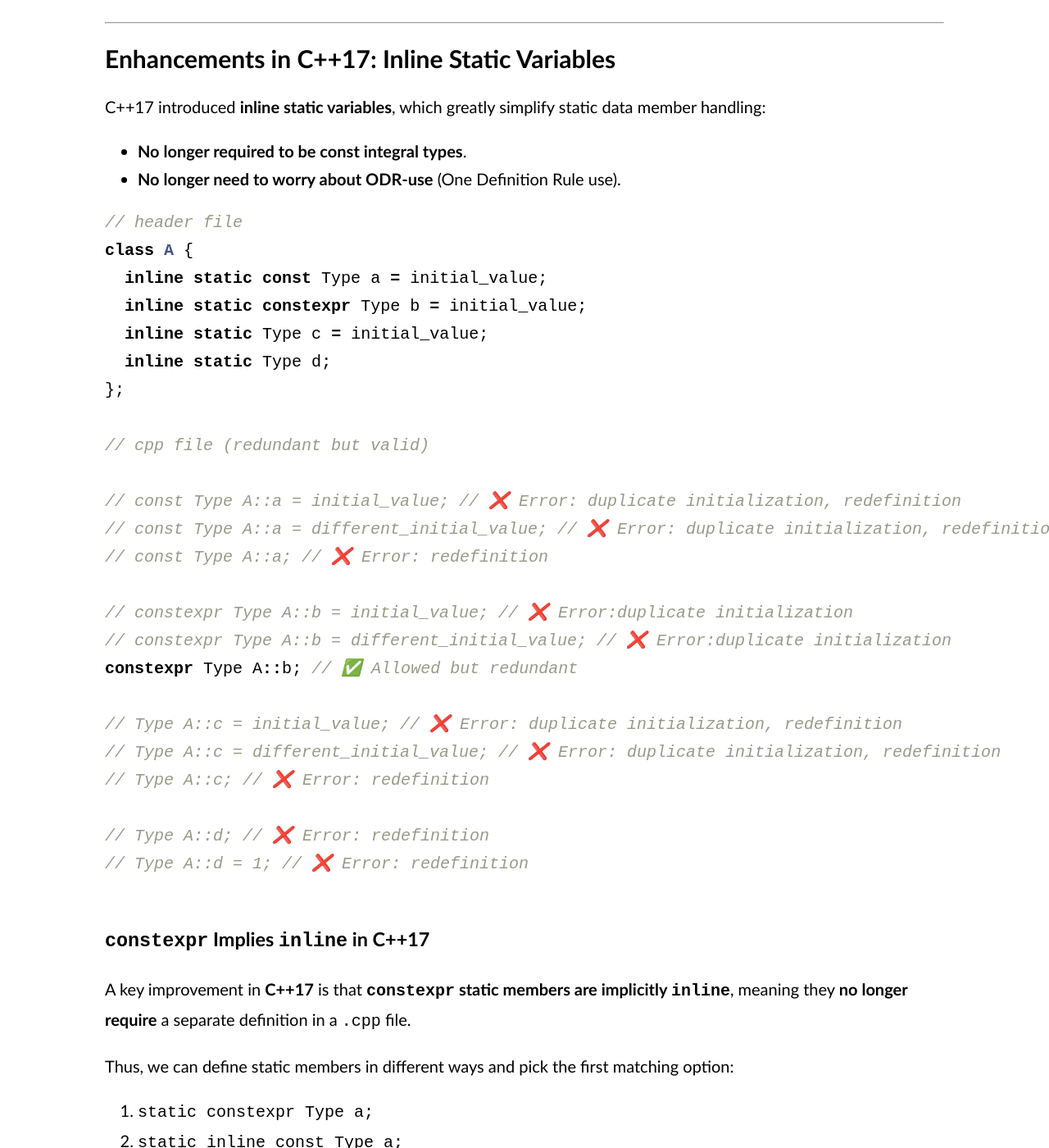
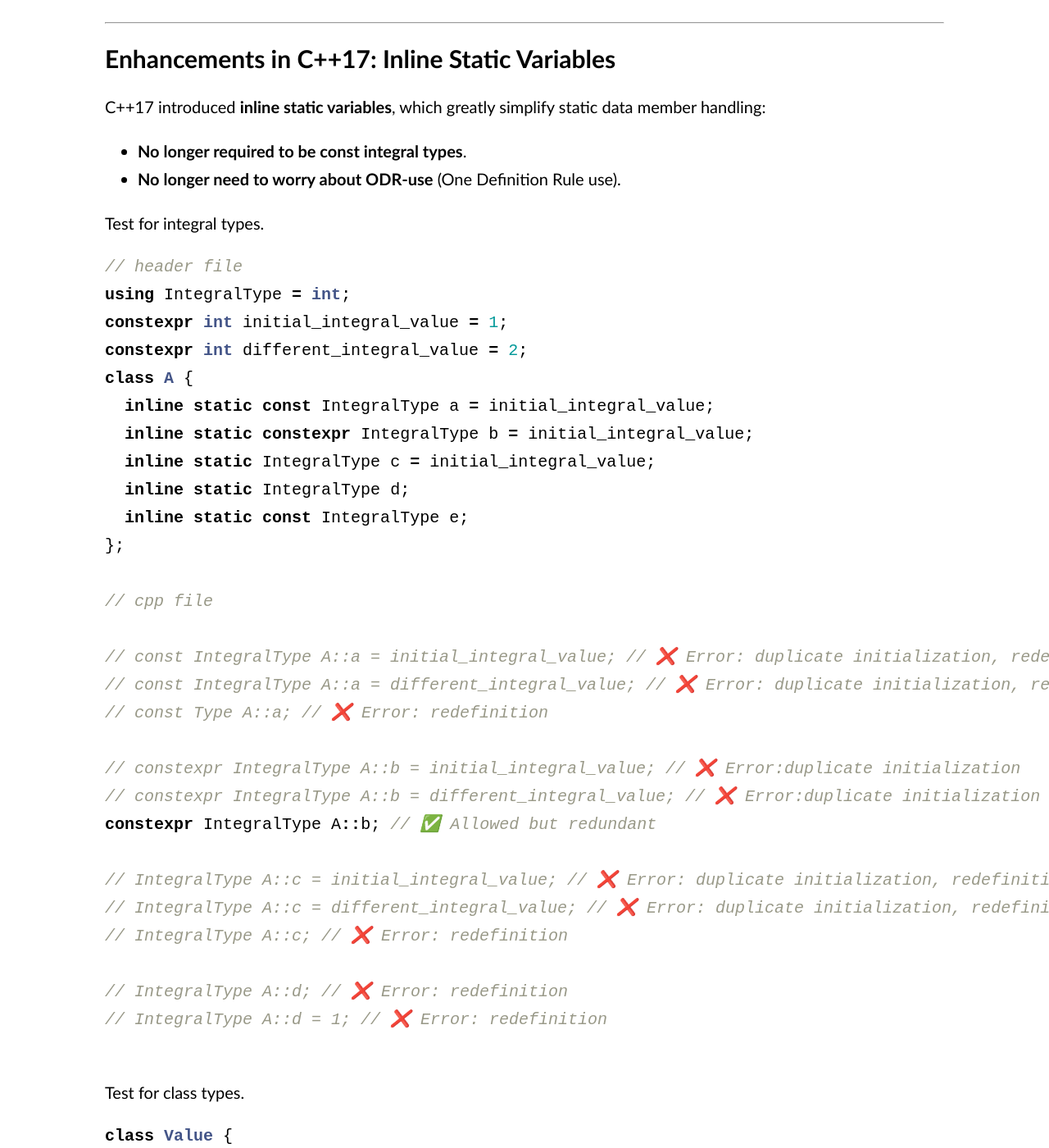
Before and after one commit to baihacker/main, a Jekyll site: the page built from docs/_posts/2025-02-09-A_survey_on_c++_class_static_data_members.md, in a window 1280 px wide and 1400 px high, scrolled down 2473 px. Shown: the whole window at 82% size. Built offline with Jekyll 4.4.1, drawn with Linux system fonts in a browser that asks for light colours; comment, search, counter and statistics services are not loaded; some of the changed text lies outside the part shown.

Commit message:
Refine docs.

````diff
--- a/docs/_posts/2025-02-09-A_survey_on_c++_class_static_data_members.md
+++ b/docs/_posts/2025-02-09-A_survey_on_c++_class_static_data_members.md
@@ -104,31 +104,84 @@
 - **No longer required to be const integral types**.
 - **No longer need to worry about ODR-use** (One Definition Rule use).
 
+Test for integral types.
 ```cpp
 // header file
+using IntegralType = int;
+constexpr int initial_integral_value = 1;
+constexpr int different_integral_value = 2;
 class A {
-  inline static const Type a = initial_value;
-  inline static constexpr Type b = initial_value;
-  inline static Type c = initial_value;
-  inline static Type d;
+  inline static const IntegralType a = initial_integral_value;
+  inline static constexpr IntegralType b = initial_integral_value;
+  inline static IntegralType c = initial_integral_value;
+  inline static IntegralType d;
+  inline static const IntegralType e;
 };
 
-// cpp file (redundant but valid)
+// cpp file
 
-// const Type A::a = initial_value; // ❌ Error: duplicate initialization, redefinition
-// const Type A::a = different_initial_value; // ❌ Error: duplicate initialization, redefinition
+// const IntegralType A::a = initial_integral_value; // ❌ Error: duplicate initialization, redefinition
+// const IntegralType A::a = different_integral_value; // ❌ Error: duplicate initialization, redefinition
 // const Type A::a; // ❌ Error: redefinition
 
-// constexpr Type A::b = initial_value; // ❌ Error:duplicate initialization
-// constexpr Type A::b = different_initial_value; // ❌ Error:duplicate initialization
-constexpr Type A::b; // ✅ Allowed but redundant
+// constexpr IntegralType A::b = initial_integral_value; // ❌ Error:duplicate initialization
+// constexpr IntegralType A::b = different_integral_value; // ❌ Error:duplicate initialization
+constexpr IntegralType A::b; // ✅ Allowed but redundant
 
-// Type A::c = initial_value; // ❌ Error: duplicate initialization, redefinition
-// Type A::c = different_initial_value; // ❌ Error: duplicate initialization, redefinition
-// Type A::c; // ❌ Error: redefinition
+// IntegralType A::c = initial_integral_value; // ❌ Error: duplicate initialization, redefinition
+// IntegralType A::c = different_integral_value; // ❌ Error: duplicate initialization, redefinition
+// IntegralType A::c; // ❌ Error: redefinition
 
-// Type A::d; // ❌ Error: redefinition
-// Type A::d = 1; // ❌ Error: redefinition
+// IntegralType A::d; // ❌ Error: redefinition
+// IntegralType A::d = 1; // ❌ Error: redefinition
+
+```
+
+Test for class types.
+```cpp
+class Value {
+ public:
+  constexpr Value(int v = 0) : v(v) {}
+  int v;
+};
+using ClassType = Value;
+constexpr Value initial_class_value(1);
+constexpr Value different_class_value(2);
+
+class B {
+ public:
+  inline static const ClassType a = initial_class_value;
+  inline static const ClassType b;
+
+  inline static constexpr ClassType c = initial_class_value;
+  inline static const ClassType d;
+
+  inline static ClassType e = initial_class_value;
+  inline static ClassType f;
+};
+
+// cpp file
+
+// const ClassType B::a = initial_class_value; // ❌ Error: duplicate initialization, redefinition
+// const ClassType B::a = different_class_value; // ❌ Error: duplicate initialization, redefinition
+// const ClassType B::a; // ❌ Error: edefinition
+
+// const ClassType B::b = different_class_value; // ❌ Error: redefinition
+// const ClassType B::b; // ❌ Error: redefinition
+
+// constexpr ClassType B::c = initial_class_value; // ❌ Error: duplicate initialization
+// constexpr ClassType B::c = different_class_value; // ❌ Error: duplicate initialization
+constexpr ClassType B::c; // ❌ Error: edefinition
+
+// const ClassType B::d = different_class_value; // ❌ Error: redefinition
+// const ClassType B::d; // ❌ Error: redefinition
+
+// ClassType B::e = initial_class_value; // ❌ Error: duplicate initialization, redefinition
+// ClassType B::e = different_class_value; // ❌ Error: duplicate initialization, redefinition
+// ClassType B::e; // ❌ Error: redefinition
+
+// ClassType B::f = different_class_value; // ❌ Error: redefinition
+// ClassType B::f; // ❌ Error: redefinition
 
 ```
 
````
